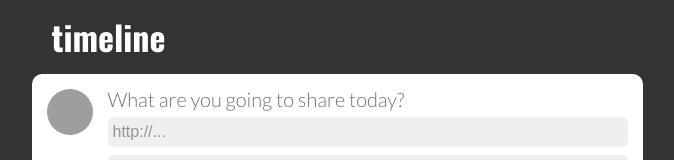
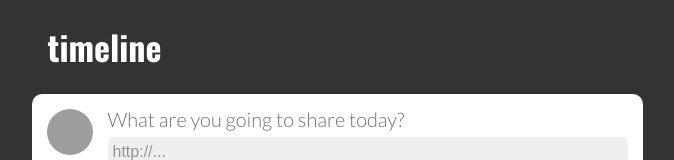
Before and after one commit to MolinaMS95/projeto18-linkr-front, a React (Create React App) app: page / in a window 1280 px wide. Shown: the top 160 px of the page, without its empty margins (303-977 px from the left). Built offline with nearby package versions, Linux system fonts and the light colour scheme; grey boxes are pictures that could not be loaded.

Commit message:
Fix: padding layout

```diff
--- a/src/pages/Hashtag.js
+++ b/src/pages/Hashtag.js
@@ -164,6 +164,7 @@ const SubmitPost = styled.button`
   float: right;
 `;
 const Title = styled.p`
+  padding: 70px 0px 10px 0px;
   font-family: "Oswald", sans-serif;
   font-size: 34px;
   font-weight: 700;
--- a/src/pages/HomePage.js
+++ b/src/pages/HomePage.js
@@ -141,7 +141,7 @@ const SubmitPost = styled.button`
   float: right;
 `;
 const Title = styled.p`
-  padding: 20px;
+  padding: 30px 0px 30px 16px;
   font-family: "Oswald", sans-serif;
   font-size: 34px;
   font-weight: 700;
```
